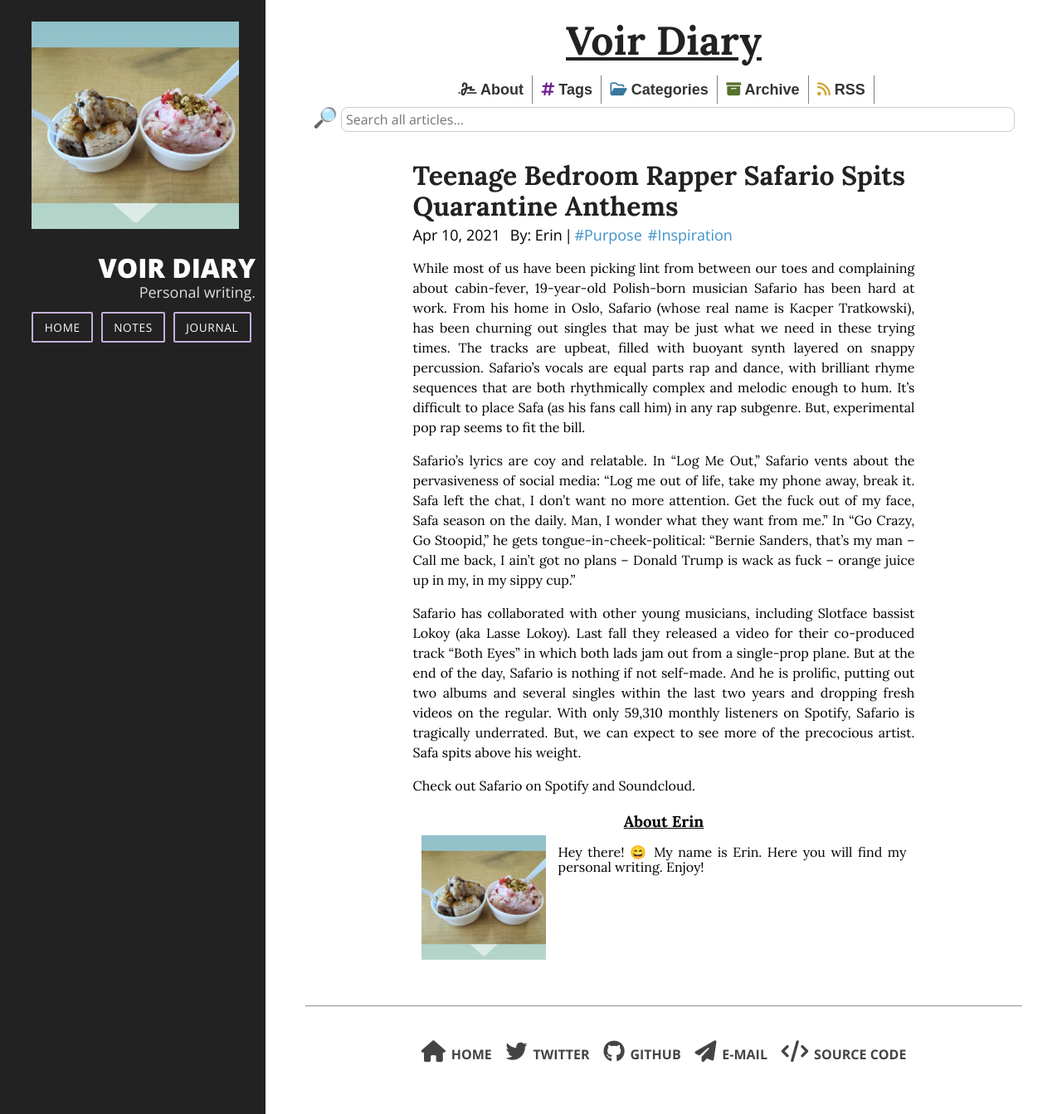
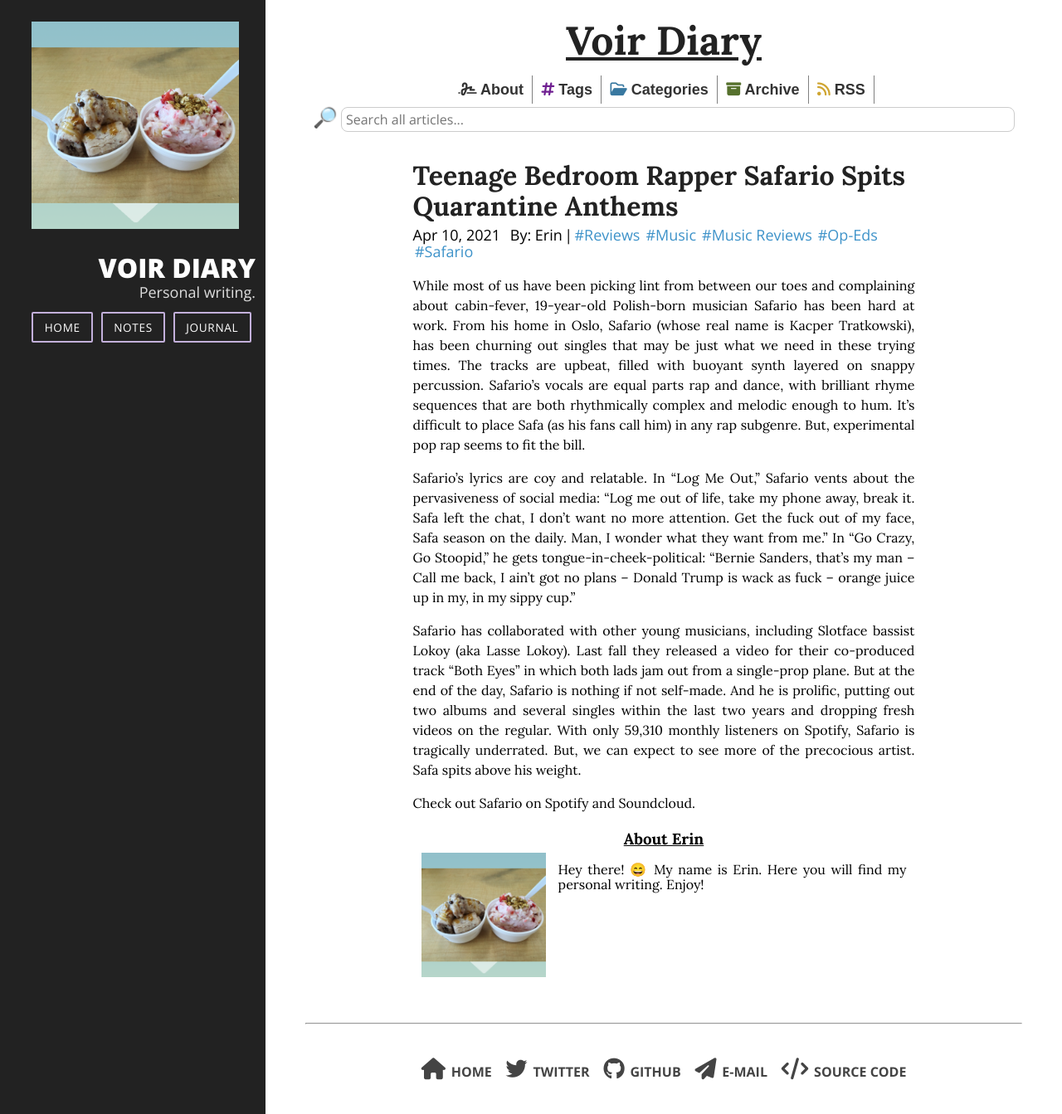
Before and after one commit to VoirDiary/JekyllTheme, a Jekyll site: the page built from _posts/2021-04-10-teenage-bedroom-rapper-safario-spits-quarantine-anthems.md, in a window 1280 px wide and 1343 px high. Shown: the whole window at 83% size. Built offline with Jekyll 4.4.1, drawn with Linux system fonts in a browser that asks for light colours; nearby versions of some CDN libraries.

Commit message:
Update 2021-04-10-teenage-bedroom-rapper-safario-spits-quarantine-anthems.md

```diff
--- a/_posts/2021-04-10-teenage-bedroom-rapper-safario-spits-quarantine-anthems.md
+++ b/_posts/2021-04-10-teenage-bedroom-rapper-safario-spits-quarantine-anthems.md
@@ -1,9 +1,12 @@
 ---
 title: Teenage Bedroom Rapper Safario Spits Quarantine Anthems
 tags:
-  - Purpose
-  - Inspiration
-category: Essays
+  - Reviews
+  - Music
+  - Music Reviews
+  - Op-Eds
+  - Safario
+category: Reviews
 ---
 
 While most of us have been picking lint from between our toes and complaining about cabin-fever, 19-year-old Polish-born musician Safario has been hard at work. From his home in Oslo, Safario (whose real name is Kacper Tratkowski), has been churning out singles that may be just what we need in these trying times. The tracks are upbeat, filled with buoyant synth layered on snappy percussion. Safario's vocals are equal parts rap and dance, with brilliant rhyme sequences that are both rhythmically complex and melodic enough to hum. It's difficult to place Safa (as his fans call him) in any rap subgenre. But, experimental pop rap seems to fit the bill.
```
